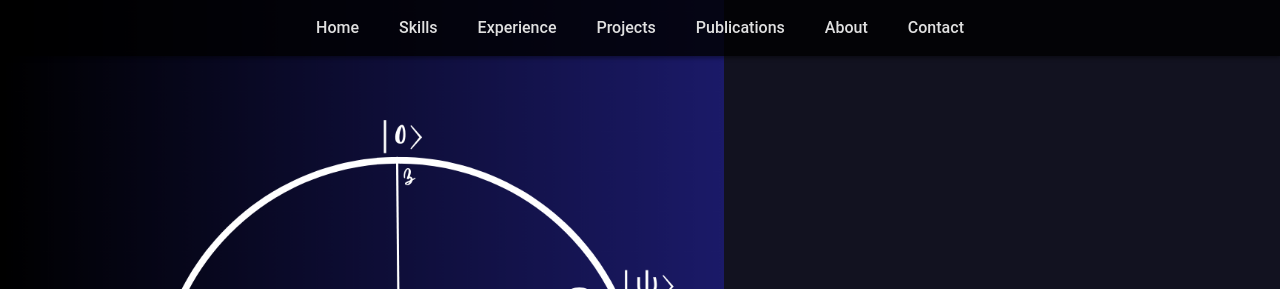
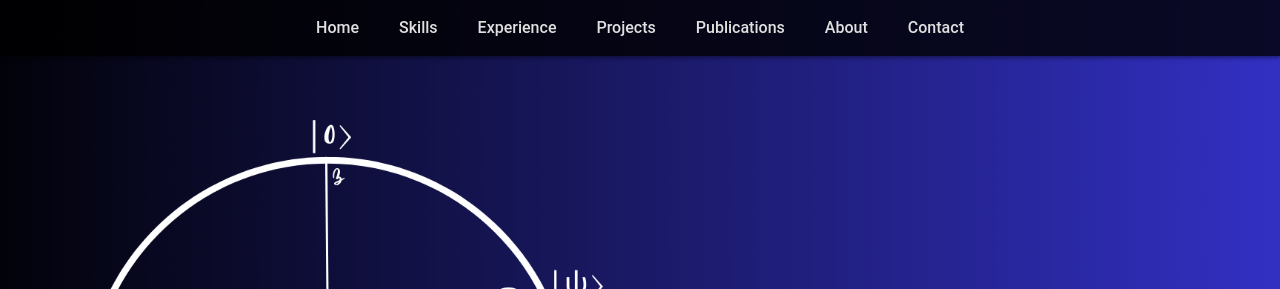
Before and after one commit to sakhujasaiyam/sakhujasaiyam.github.io, a plain HTML site: page index.html in a window 1280 px wide. Shown: the top 289 px of the page. Drawn offline with Linux system fonts and the light colour scheme.

Commit message:
Update style.css

```diff
--- a/style.css
+++ b/style.css
@@ -88,10 +88,10 @@ nav .container {
 } */
 
 #hero {
-    background-image: url('images/hero_section_bg2_cropped.png');
+    background-image: url('images/hero_section_bg2.png');
     background-size: auto 100%;
-/*     background-position: center center; */
-    background-position: left left;
+    background-position: center center;
+/*     background-position: left left; */
     background-repeat: no-repeat;
     color: #e0e0e0;
     height: 100vh;
```
